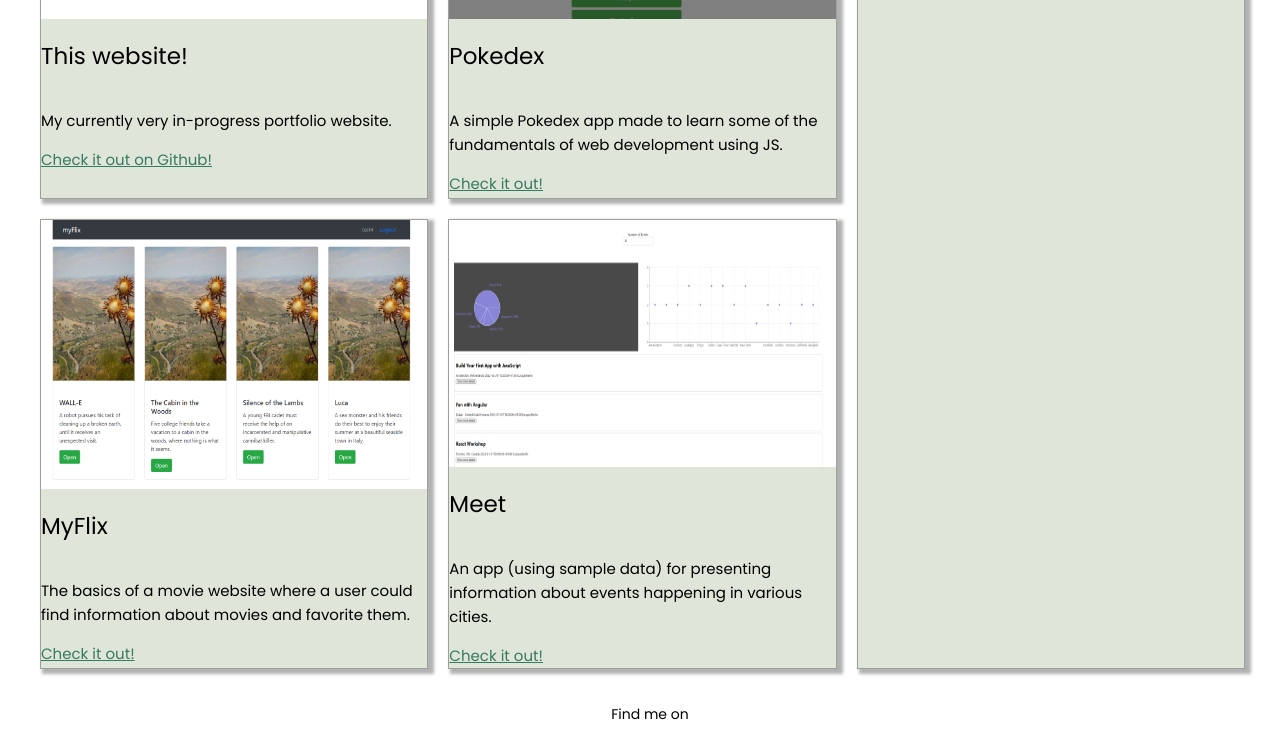
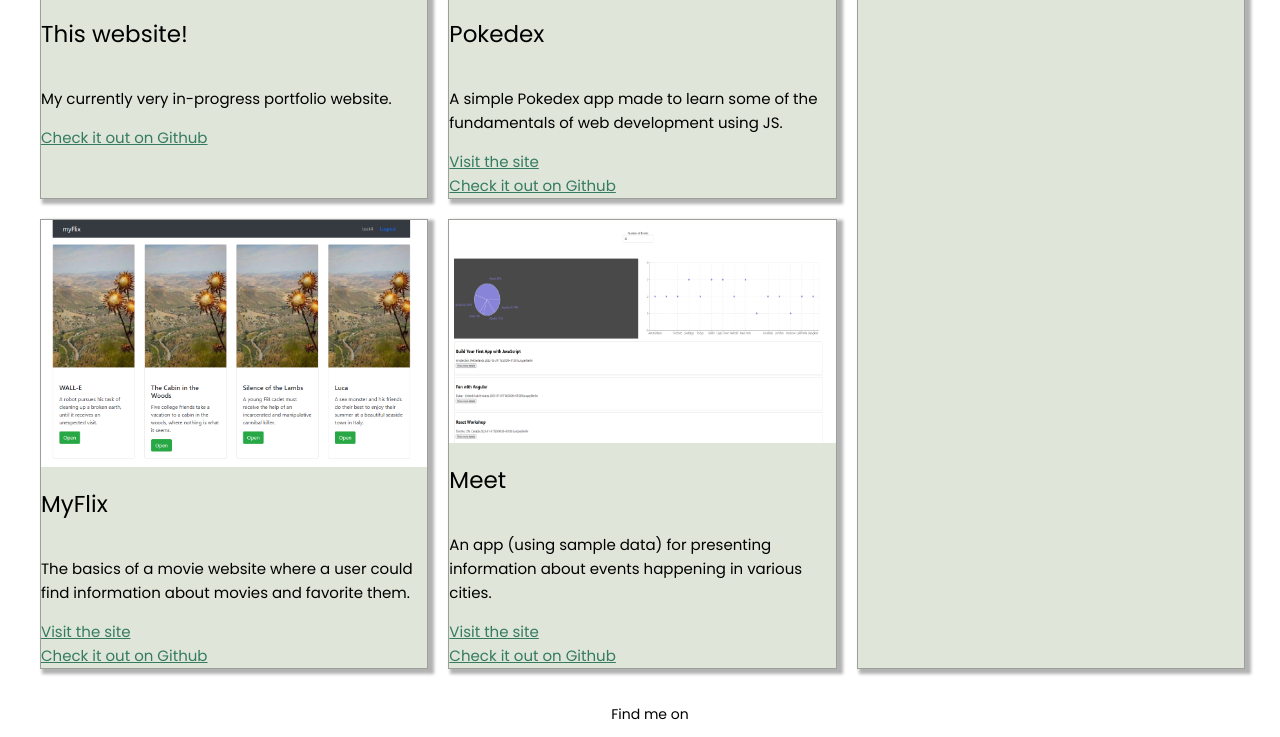
Before and after one commit to Elteras/Portfolio-Website, a plain HTML site: page work.html in a window 1280 px wide. Shown: the part 433-1170 px from the top of the page. Drawn offline with Linux system fonts and the light colour scheme.

Commit message:
Updating portfolio

```diff
--- a/css/styles.css
+++ b/css/styles.css
@@ -227,7 +227,7 @@ flex properties are in the order: flex-grow, flex-shrink, flex-basis
 
 .grid__image {
     width: 100%;
-    height: 60%;
+    height: 55%;
 }
 
 
--- a/work.html
+++ b/work.html
@@ -55,14 +55,15 @@
                 <img src="img/website.JPG" alt="Image of my website" class="grid__image">
                 <h2> This website!</h2>
                 <p> My currently very in-progress portfolio website.</p>
-                <a href="https://github.com/Elteras/Portfolio-Website">Check it out on Github!</a>
+                <a href="https://github.com/Elteras/Portfolio-Website">Check it out on Github</a>
             </div>
 
             <div class="grid__item">
                 <img src="img/pokedex.JPG" alt="Image of my pokedex app" class="grid__image">
                 <h2> Pokedex </h2>
                 <p> A simple Pokedex app made to learn some of the fundamentals of web development using JS.</p>
-                <a href="https://elteras.github.io/simple-js-app/">Check it out!</a>
+                <a href="https://elteras.github.io/simple-js-app/">Visit the site</a>
+                <a href="https://github.com/Elteras/simple-js-app">Check it out on Github</a>
             </div>
 
             <div class="grid__item">
@@ -70,14 +71,16 @@
                 <h2> MyFlix</h2>
                 <p> The basics of a movie website where a user could find information about movies and favorite them.
                 </p>
-                <a href="https://bms-myflix.netlify.app/">Check it out!</a>
+                <a href="https://bms-myflix.netlify.app/">Visit the site</a>
+                <a href="https://github.com/BenSchwartz96/myFlix-client">Check it out on Github</a>
             </div>
 
             <div class="grid__item">
                 <img src="img/meet_sample.png" alt="Image of my Meet site" class="grid__image">
                 <h2> Meet</h2>
                 <p> An app (using sample data) for presenting information about events happening in various cities.</p>
-                <a href="https://BenSchwartz96.github.io/meet">Check it out!</a>
+                <a href="https://BenSchwartz96.github.io/meet">Visit the site</a>
+                <a href="https://github.com/BenSchwartz96/meet">Check it out on Github</a>
             </div>
 
             <div class="grid__item">
```
